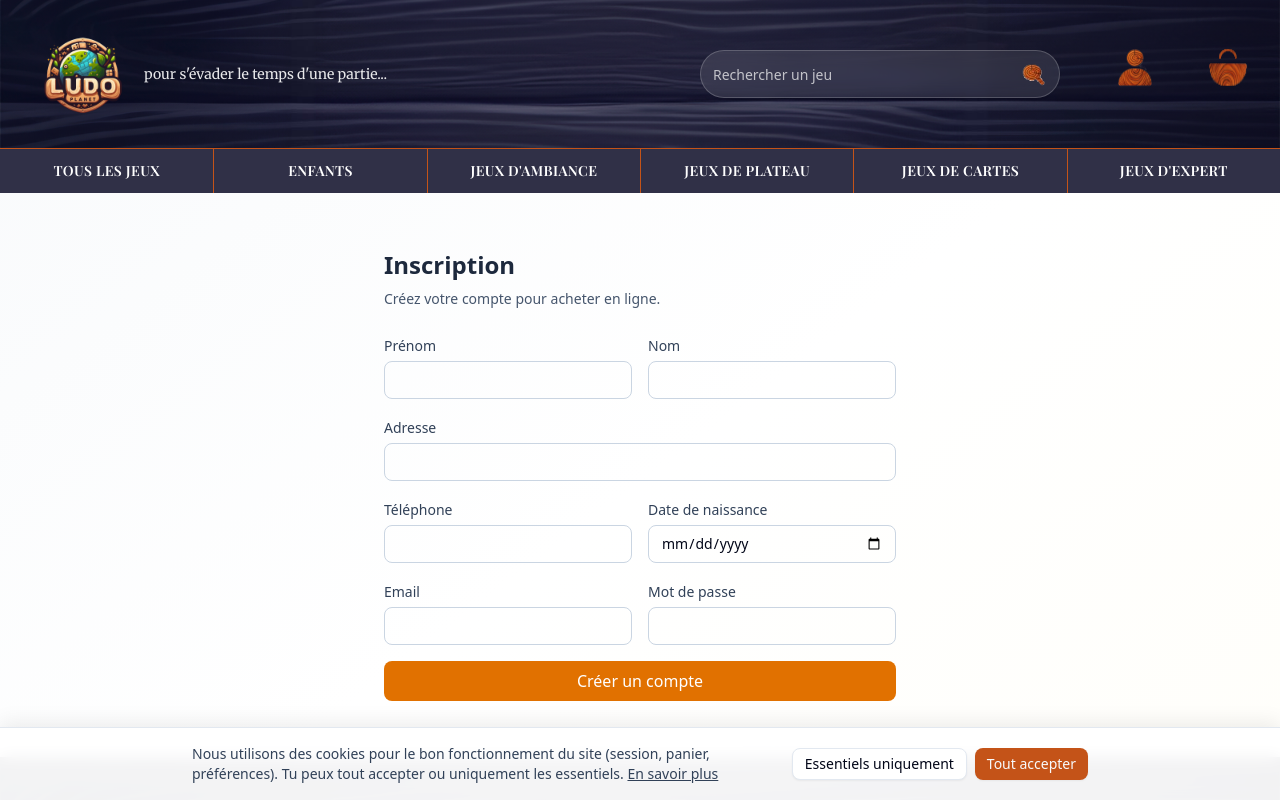
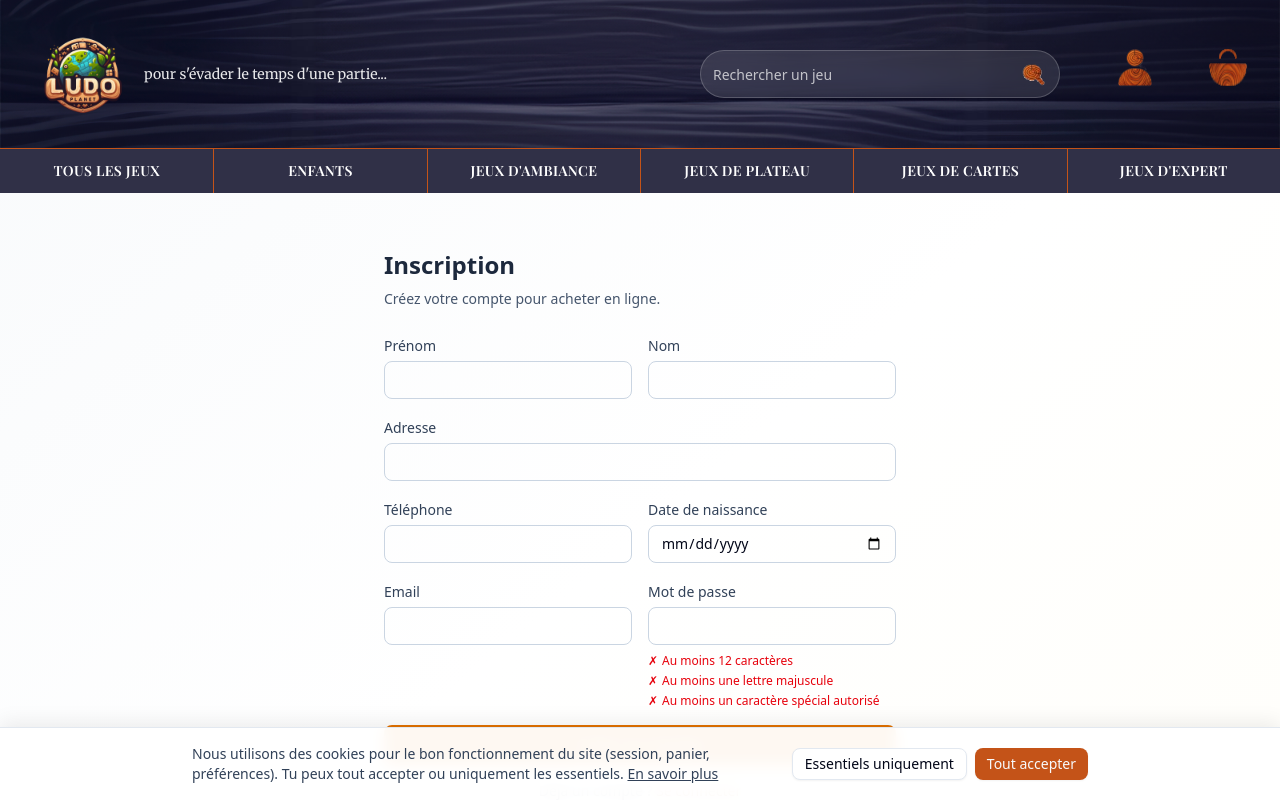
Before and after one commit to bobas01/ludoPlanet2.0, a SvelteKit app in the folder frontend/: page /register in a window 1280 px wide. Shown: the top 800 px of the page. Built offline with nearby package versions, Linux system fonts and the light colour scheme.

Commit message:
improve auth UX: add login/register links and live password strength hints

```diff
--- a/frontend/src/lib/stores/auth.ts
+++ b/frontend/src/lib/stores/auth.ts
@@ -84,7 +84,16 @@ export const login = async (email: string, password: string): Promise<boolean> =
 		return true;
 	} catch (err) {
 		userStore.set(null);
-		errorStore.set(parseAuthError(err));
+		const status =
+			err && typeof err === 'object' && 'status' in err
+				? (err as { status: number }).status
+				: 0;
+
+		if (status === 401) {
+			errorStore.set({ message: "Adresse e-mail ou mot de passe incorrect." });
+		} else {
+			errorStore.set(parseAuthError(err));
+		}
 		return false;
 	} finally {
 		loadingStore.set(false);
--- a/frontend/src/routes/layout.css
+++ b/frontend/src/routes/layout.css
@@ -124,6 +124,13 @@
   body {
     @apply bg-background text-foreground;
   }
+  a[href],
+  button,
+  [role="button"],
+  input[type="button"],
+  input[type="submit"] {
+    cursor: pointer;
+  }
 }
 
 @layer utilities {
--- a/frontend/src/routes/login/+page.svelte
+++ b/frontend/src/routes/login/+page.svelte
@@ -69,4 +69,9 @@
 			{#if $authLoading}Connexion...{:else}Se connecter{/if}
 		</button>
 	</form>
+
+	<p class="mt-4 text-center text-sm text-slate-600">
+		Pas encore de compte ?
+		<a href="/register" class="font-medium text-amber-700 hover:underline">Créer un compte</a>
+	</p>
 </div>
--- a/frontend/src/routes/register/+page.svelte
+++ b/frontend/src/routes/register/+page.svelte
@@ -9,6 +9,12 @@
 	let phoneNumber = '';
 	let birthDate = '';
 	let submitted = false;
+
+	const specialPattern = /[!@#$%^&*()_+\-=\[\]{};:'",.<>\/?\\|`~]/;
+
+	$: hasMinLength = password.length >= 12;
+	$: hasUppercase = /[A-Z]/.test(password);
+	$: hasSpecial = specialPattern.test(password);
 
 	const handleSubmit = async (event: Event) => {
 		event.preventDefault();
@@ -93,12 +99,29 @@
 					>Mot de passe</label
 				>
 				<input
-					class="mt-1 w-full rounded-md border border-slate-300 px-3 py-2 text-sm"
+					class="mt-1 w-full rounded-md border px-3 py-2 text-sm {submitted &&
+					(!hasMinLength || !hasUppercase || !hasSpecial)
+						? 'border-red-400'
+						: 'border-slate-300'}"
 					type="password"
 					id="register-password"
 					bind:value={password}
 					required
 				/>
+				<ul class="mt-2 space-y-1 text-xs">
+					<li class="flex items-center gap-1 {hasMinLength ? 'text-green-700' : 'text-red-600'}">
+						<span>{hasMinLength ? '✓' : '✗'}</span>
+						<span>Au moins 12 caractères</span>
+					</li>
+					<li class="flex items-center gap-1 {hasUppercase ? 'text-green-700' : 'text-red-600'}">
+						<span>{hasUppercase ? '✓' : '✗'}</span>
+						<span>Au moins une lettre majuscule</span>
+					</li>
+					<li class="flex items-center gap-1 {hasSpecial ? 'text-green-700' : 'text-red-600'}">
+						<span>{hasSpecial ? '✓' : '✗'}</span>
+						<span>Au moins un caractère spécial autorisé</span>
+					</li>
+				</ul>
 			</div>
 		</div>
 
@@ -119,4 +142,9 @@
 			{#if $authLoading}Création...{:else}Créer un compte{/if}
 		</button>
 	</form>
+
+	<p class="mt-4 text-center text-sm text-slate-600">
+		Déjà un compte ?
+		<a href="/login" class="font-medium text-amber-700 hover:underline">Se connecter</a>
+	</p>
 </div>
```
Also changed, not shown: 2 other files (tests, documents, lock files or other folders).
